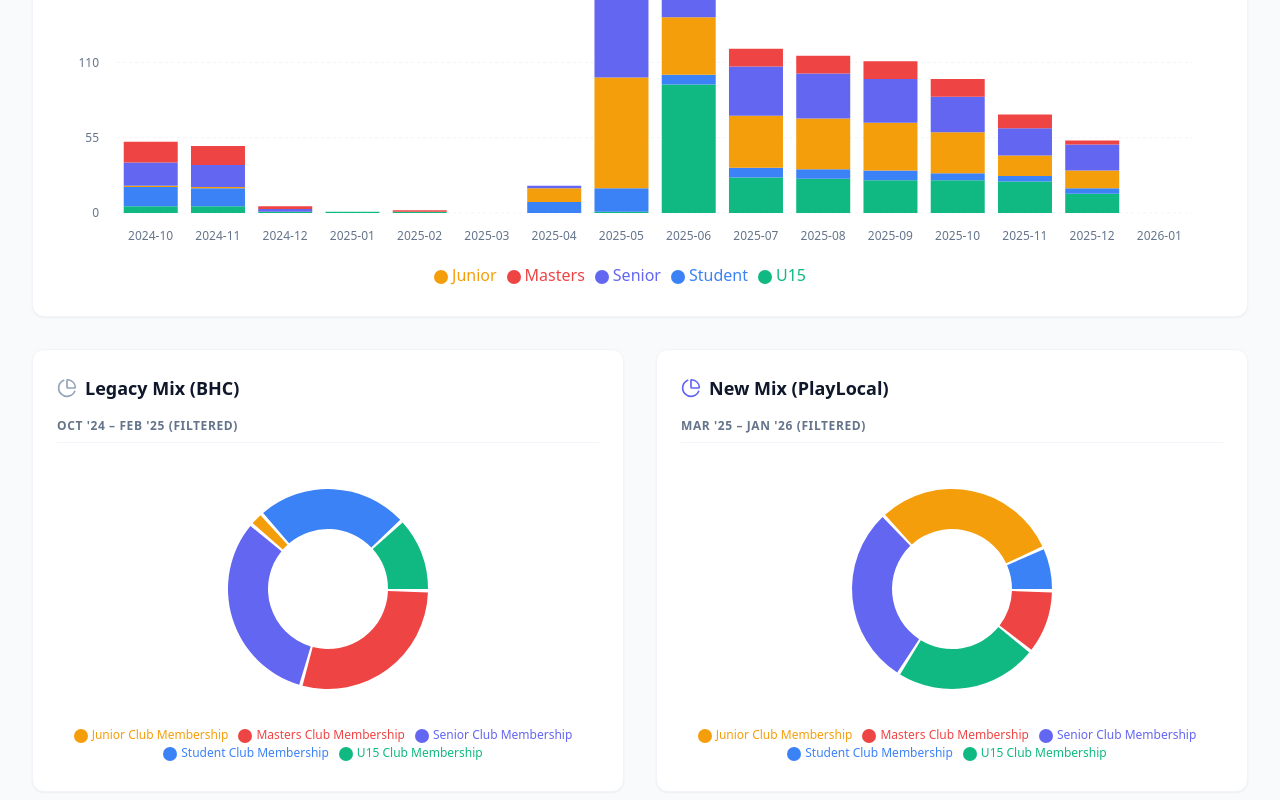
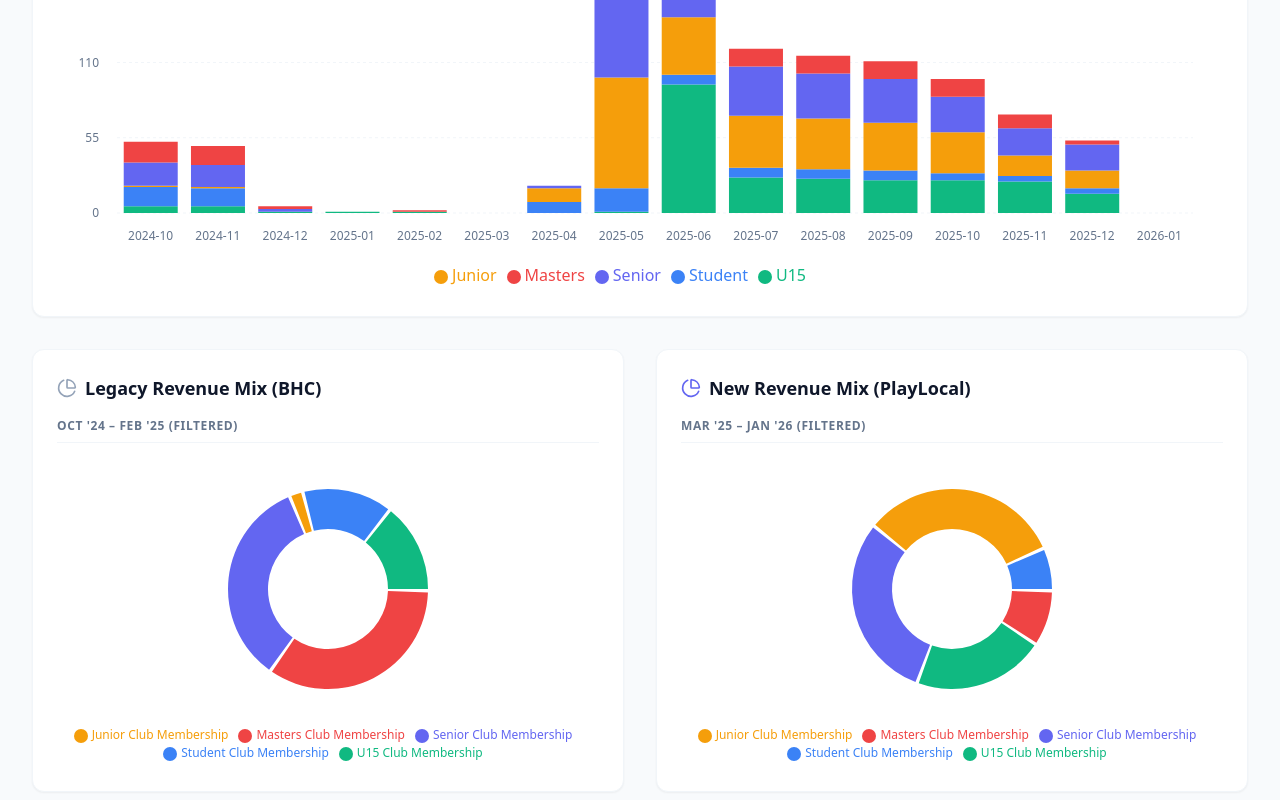
Before and after one commit to Max-Bissolati/bhc-consolidated-membership-dashboard, a React (Vite) app: page / in a window 1280 px wide. Shown: the part 1091-1891 px from the top of the page. Built offline with nearby package versions, Linux system fonts and the light colour scheme.

Commit message:
feat: revenue-based pie charts and dynamic revenue KPI widget

```diff
--- a/App.tsx
+++ b/App.tsx
@@ -35,7 +35,7 @@ const App: React.FC = () => {
   }, [rawTimeline, startDate, endDate]);
 
   // Recalculate stats based on filtered data
-  const { bhcDistribution, playLocalDistribution, totalRevenue, totalMembers } = useMemo(
+  const { bhcDistribution, playLocalDistribution, totalRevenue, totalMembers, categoryRevenue } = useMemo(
     () => aggregateStats(filteredTimeline),
     [filteredTimeline]
   );
@@ -72,6 +72,23 @@ const App: React.FC = () => {
   const getColor = (category: MembershipCategory): string => {
     return CATEGORY_COLORS[category];
   };
+
+  // Dynamic Revenue calculation for KPI card
+  const displayRevenue = useMemo(() => {
+    if (highlightedCategories.size === 0) {
+      return { value: totalRevenue, label: 'Selected Period' };
+    }
+
+    const sum = Array.from(highlightedCategories).reduce((acc, cat) => {
+      return acc + (categoryRevenue[cat] || 0);
+    }, 0);
+
+    const label = Array.from(highlightedCategories)
+      .map(cat => (cat as string).replace(' Club Membership', ''))
+      .join(', ');
+
+    return { value: sum, label };
+  }, [highlightedCategories, totalRevenue, categoryRevenue]);
 
   return (
     <div className="min-h-screen bg-slate-50 font-sans text-slate-900 pb-12">
@@ -168,11 +185,11 @@ const App: React.FC = () => {
             <div>
               <p className="text-sm font-medium text-slate-500">Net Revenue</p>
               <h3 className="text-2xl font-bold text-slate-900 mt-1">
-                {formatCurrency(totalRevenue)}
+                {formatCurrency(displayRevenue.value)}
               </h3>
               <p className="text-xs text-green-600 mt-1 flex items-center bg-green-50 w-fit px-2 py-0.5 rounded-full">
                 <TrendingUp className="w-3 h-3 mr-1" />
-                Selected Period
+                {displayRevenue.label}
               </p>
             </div>
             <div className="bg-slate-50 p-3 rounded-lg group-hover:bg-indigo-50 transition-colors">
@@ -352,7 +369,7 @@ const App: React.FC = () => {
           <div className="bg-white rounded-xl shadow-sm border border-slate-100 p-6 flex flex-col">
             <div className="flex items-center gap-2 mb-4">
               <PieIcon className="w-5 h-5 text-slate-400" />
-              <h2 className="text-lg font-bold text-slate-900">Legacy Mix (BHC)</h2>
+              <h2 className="text-lg font-bold text-slate-900">Legacy Revenue Mix (BHC)</h2>
             </div>
             <p className="text-xs text-slate-500 mb-6 uppercase tracking-wider font-semibold border-b border-slate-100 pb-2">
               Oct '24 – Feb '25 (Filtered)
@@ -379,7 +396,7 @@ const App: React.FC = () => {
                         />
                       ))}
                     </Pie>
-                    <Tooltip content={<CustomTooltip />} />
+                    <Tooltip content={<CustomTooltip currency />} />
                     <Legend layout="horizontal" verticalAlign="bottom" align="center" iconType="circle" wrapperStyle={{ fontSize: '12px', paddingTop: '20px' }} />
                   </PieChart>
                 </ResponsiveContainer>
@@ -395,7 +412,7 @@ const App: React.FC = () => {
           <div className="bg-white rounded-xl shadow-sm border border-slate-100 p-6 flex flex-col">
              <div className="flex items-center gap-2 mb-4">
               <PieIcon className="w-5 h-5 text-indigo-500" />
-              <h2 className="text-lg font-bold text-slate-900">New Mix (PlayLocal)</h2>
+              <h2 className="text-lg font-bold text-slate-900">New Revenue Mix (PlayLocal)</h2>
             </div>
             <p className="text-xs text-slate-500 mb-6 uppercase tracking-wider font-semibold border-b border-slate-100 pb-2">
               Mar '25 – Jan '26 (Filtered)
@@ -422,7 +439,7 @@ const App: React.FC = () => {
                         />
                       ))}
                     </Pie>
-                    <Tooltip content={<CustomTooltip />} />
+                    <Tooltip content={<CustomTooltip currency />} />
                     <Legend layout="horizontal" verticalAlign="bottom" align="center" iconType="circle" wrapperStyle={{ fontSize: '12px', paddingTop: '20px' }} />
                   </PieChart>
                 </ResponsiveContainer>
--- a/services/dataProcessing.ts
+++ b/services/dataProcessing.ts
@@ -80,9 +80,17 @@ export const aggregateStats = (timeline: ConsolidatedMonth[]): {
   playLocalDistribution: PeriodSummary;
   totalRevenue: number;
   totalMembers: number;
+  categoryRevenue: Record<MembershipCategory, number>;
 } => {
-  const bhcTotals: Record<string, number> = {};
-  const plTotals: Record<string, number> = {};
+  const bhcRevenue: Record<string, number> = {};
+  const plRevenue: Record<string, number> = {};
+  const categoryRevenue: Record<string, number> = {
+    [MembershipCategory.U15]: 0,
+    [MembershipCategory.Student]: 0,
+    [MembershipCategory.Junior]: 0,
+    [MembershipCategory.Senior]: 0,
+    [MembershipCategory.Masters]: 0,
+  };
 
   let totalRevenue = 0;
   let totalMembers = 0;
@@ -91,42 +99,47 @@ export const aggregateStats = (timeline: ConsolidatedMonth[]): {
     totalRevenue += month.totalRevenue;
     totalMembers += month.totalSold;
 
-    // Distribution logic based on date
-    // BHC Period: Dates < '2025-03'
-    // PlayLocal Period: Dates >= '2025-03'
     const isBhc = month.date < '2025-03';
 
-    // We need to iterate categories to sum them up for the period
-    Object.values(MembershipCategory).forEach(cat => {
-      // Use type assertion to access dynamic property safely
-      const count = month[cat as keyof ConsolidatedMonth];
+    // Revenue mapping for current month
+    const monthRevenue: Record<MembershipCategory, number> = {
+      [MembershipCategory.U15]: month.revenue_U15,
+      [MembershipCategory.Student]: month.revenue_Student,
+      [MembershipCategory.Junior]: month.revenue_Junior,
+      [MembershipCategory.Senior]: month.revenue_Senior,
+      [MembershipCategory.Masters]: month.revenue_Masters,
+    };
 
-      // Ensure count is a number and greater than 0
-      if (typeof count === 'number' && count > 0) {
+    Object.entries(monthRevenue).forEach(([cat, revenue]) => {
+      if (revenue > 0) {
+        // Aggregate for pie charts (By Period)
         if (isBhc) {
-          bhcTotals[cat] = (bhcTotals[cat] || 0) + count;
+          bhcRevenue[cat] = (bhcRevenue[cat] || 0) + revenue;
         } else {
-          plTotals[cat] = (plTotals[cat] || 0) + count;
+          plRevenue[cat] = (plRevenue[cat] || 0) + revenue;
         }
+        // Aggregate total revenue per category (For dynamic KPI)
+        categoryRevenue[cat] = (categoryRevenue[cat] || 0) + revenue;
       }
     });
   });
 
   const bhcDistribution: PeriodSummary = {
     name: 'Legacy (BHC)',
-    data: Object.entries(bhcTotals).map(([name, value]) => ({ name, value })),
+    data: Object.entries(bhcRevenue).map(([name, value]) => ({ name, value })),
   };
 
   const playLocalDistribution: PeriodSummary = {
     name: 'New (PlayLocal)',
-    data: Object.entries(plTotals).map(([name, value]) => ({ name, value })),
+    data: Object.entries(plRevenue).map(([name, value]) => ({ name, value })),
   };
 
   return {
     bhcDistribution,
     playLocalDistribution,
     totalRevenue,
-    totalMembers
+    totalMembers,
+    categoryRevenue: categoryRevenue as Record<MembershipCategory, number>
   };
 };
 
```
Also changed, not shown: 1 other file (tests, documents, lock files or other folders).
